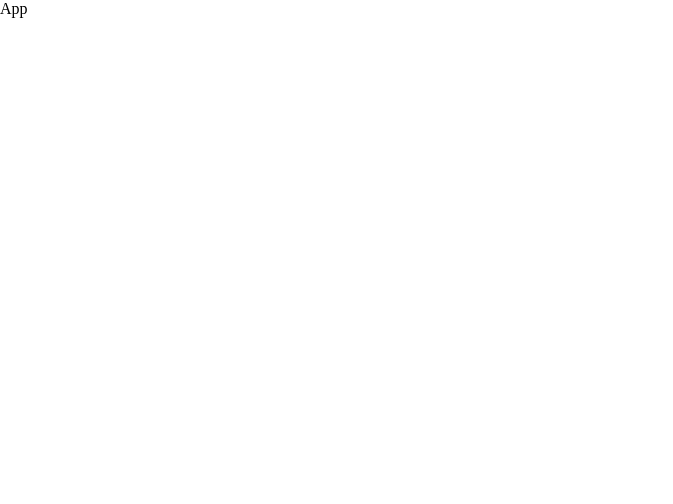
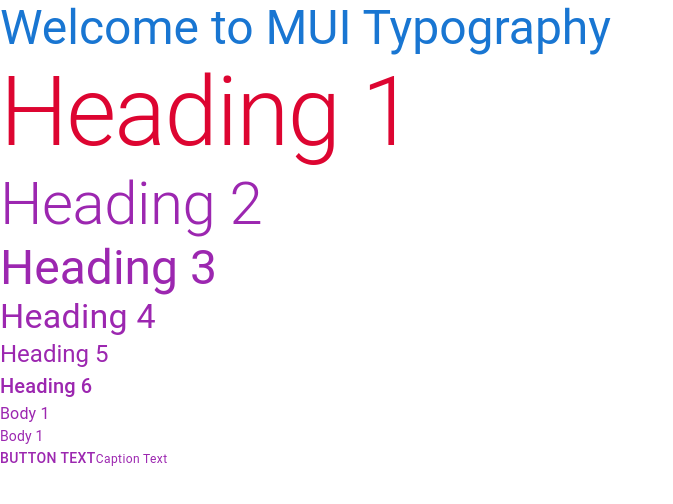
Before and after one commit to hxncodes/React-MUI, a React (Vite) app: page / in a window 1280 px wide. Shown: the top 504 px of the page, without its empty margins (0-673 px from the left). Built offline with nearby package versions, Linux system fonts and the light colour scheme.

Commit message:
Typography explained with its examples

```diff
--- /dev/null
+++ b/Pages/Typo.jsx
@@ -0,0 +1,23 @@
+import React from 'react'
+import { Typography } from '@mui/material'
+
+function Typo() {
+    return (
+        <>
+            <Typography variant="h3" component="h1" color="primary">Welcome to MUI Typography</Typography>
+            <Typography variant="h1" color="secondary" sx={{ color: '#dd0531' }}>Heading 1</Typography>
+            <Typography variant="h2" color="secondary">Heading 2</Typography>
+            <Typography variant="h3" color="secondary">Heading 3</Typography>
+            <Typography variant="h4" color="secondary">Heading 4</Typography>
+            <Typography variant="h5" color="secondary">Heading 5</Typography>
+            <Typography variant="h6" color="secondary">Heading 6</Typography>
+            <Typography variant="body1" color="secondary">Body 1</Typography>
+            <Typography variant="body2" color="secondary">Body 1</Typography>
+            <Typography variant="button" color="secondary">Button Text</Typography>
+            <Typography variant="caption" color="secondary">Caption Text</Typography>
+
+        </>
+    )
+}
+
+export default Typo
--- a/src/App.jsx
+++ b/src/App.jsx
@@ -1,8 +1,11 @@
 import React from 'react'
+import Typo from '../Pages/Typo'
 
 function App() {
   return (
-    <div>App</div>
+    <>
+      <Typo />
+    </>
   )
 }
 
```
